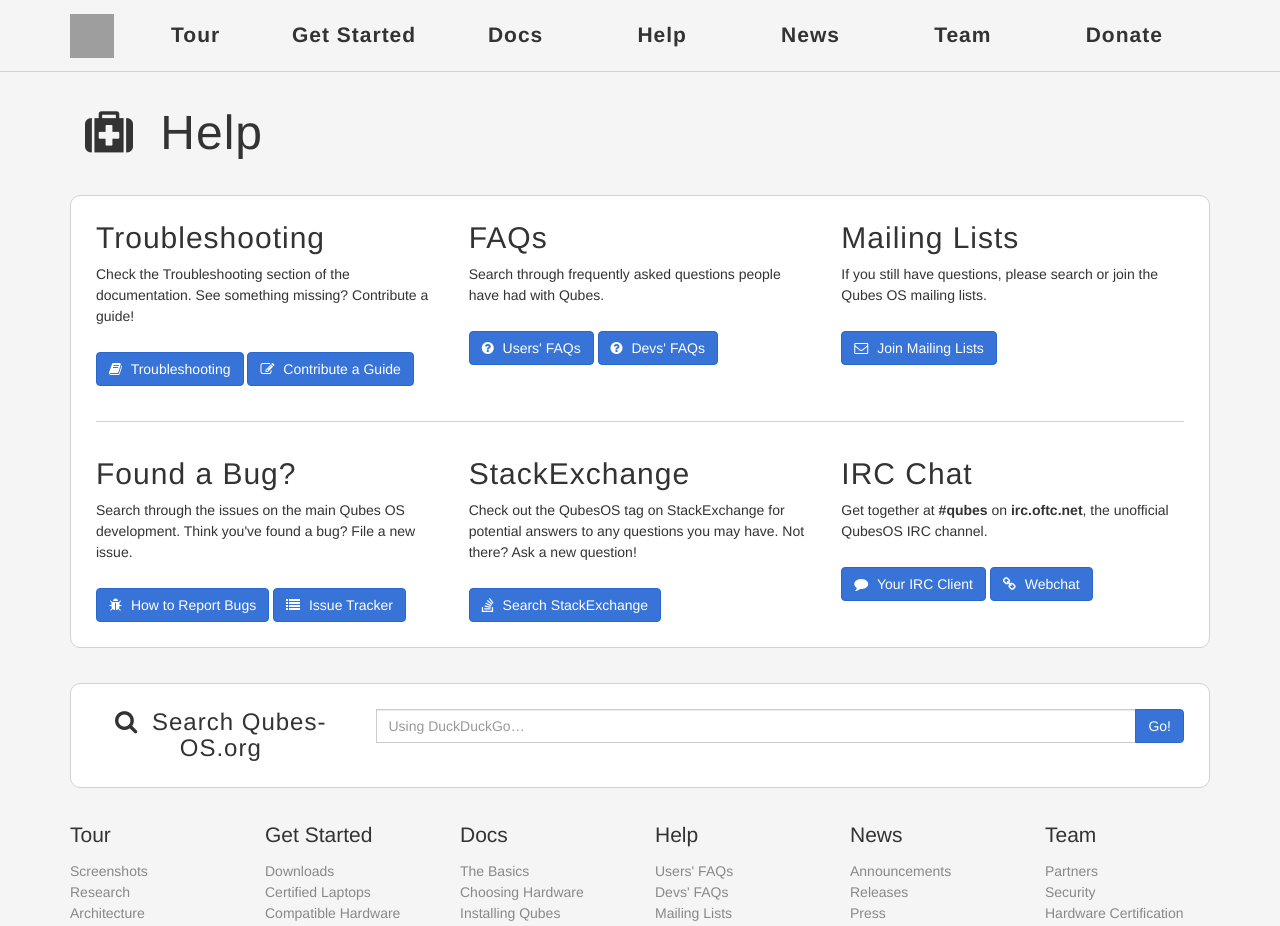
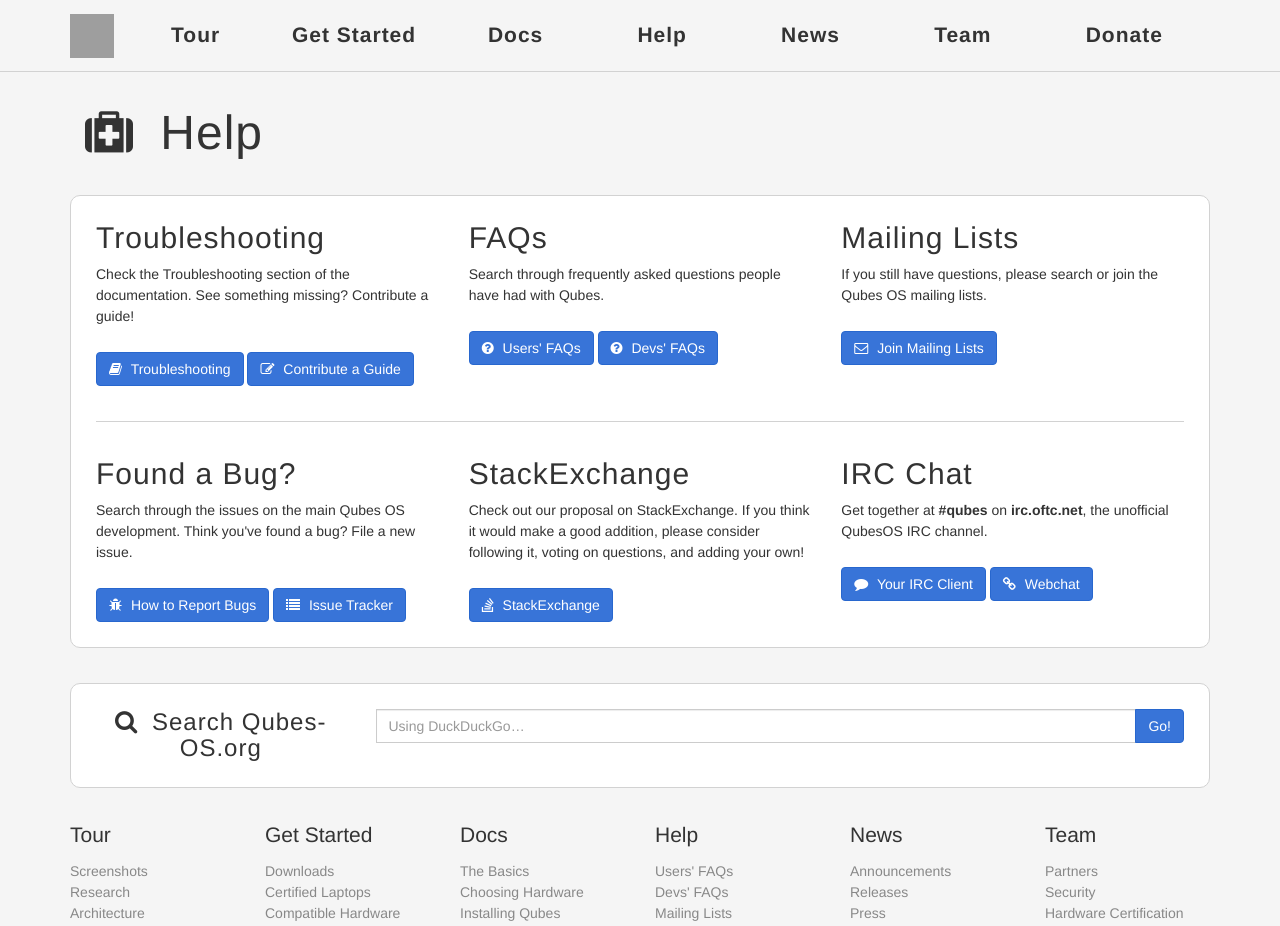
Before and after one commit to QubesOS/qubesos.github.io, a Jekyll site: the page built from pages/help.md, in a window 1280 px wide. Shown: the top 926 px of the page. Built offline with Jekyll 4.4.1, drawn with Linux system fonts in a browser that asks for light colours; some web fonts are replaced; grey boxes are pictures that could not be loaded.

Commit message:
Update StackExchange links and descriptions to proposal

```diff
--- a/_data/architecture.yml
+++ b/_data/architecture.yml
@@ -60,7 +60,7 @@
   - title: Report a Bug
     url: /doc/reporting-bugs/
   - title: StackExchange
-    url: https://stackexchange.com/search?q=qubes
+    url: https://area51.stackexchange.com/proposals/98519/qubes-os
 
 - title: News
   url: /news/
@@ -79,6 +79,8 @@
     url: https://twitter.com/QubesOS
   - title: Facebook
     url: https://www.facebook.com/QubesOS
+  - title: StackExchange
+    url: https://area51.stackexchange.com/proposals/98519/qubes-os
   - title: Statistics
     url: /counter/
     icon: fa-bar-chart
--- a/pages/help.md
+++ b/pages/help.md
@@ -54,9 +54,9 @@ redirect_from:
   </div>
   <div class="col-lg-4 col-md-4 col-sm-12">
     <h2>StackExchange</h2>
-    <p>Check out the QubesOS tag on StackExchange for potential answers to any questions you may have. Not there? Ask a new question!</p>
+    <p>Check out our proposal on StackExchange. If you think it would make a good addition, please consider following it, voting on questions, and adding your own!</p>
     <a href="https://stackexchange.com/search?q=qubes" class="btn btn-primary">
-      <i class="fa fa-stack-overflow"></i> Search StackExchange
+      <i class="fa fa-stack-overflow"></i> StackExchange
     </a>
   </div>
   <div class="col-lg-4 col-md-4 col-sm-12">
--- a/pages/home.html
+++ b/pages/home.html
@@ -243,6 +243,7 @@ redirect_from:
         <ul class="list-unstyled list-spaced remove-bottom">
           <li><a href="https://twitter.com/QubesOS">Follow us on Twitter</a></li>
           <li><a href="https://www.facebook.com/QubesOS">Like us on Facebook</a></li>
+          <li><a href="https://area51.stackexchange.com/proposals/98519/qubes-os">Our proposal on StackExchange</a></li>
           <li><a href="https://github.com/QubesOS">Our codebase on GitHub</a></li>
           <li><a href="/doc/mailing-lists/">Join mailing lists</a></li>
         </ul>
```
